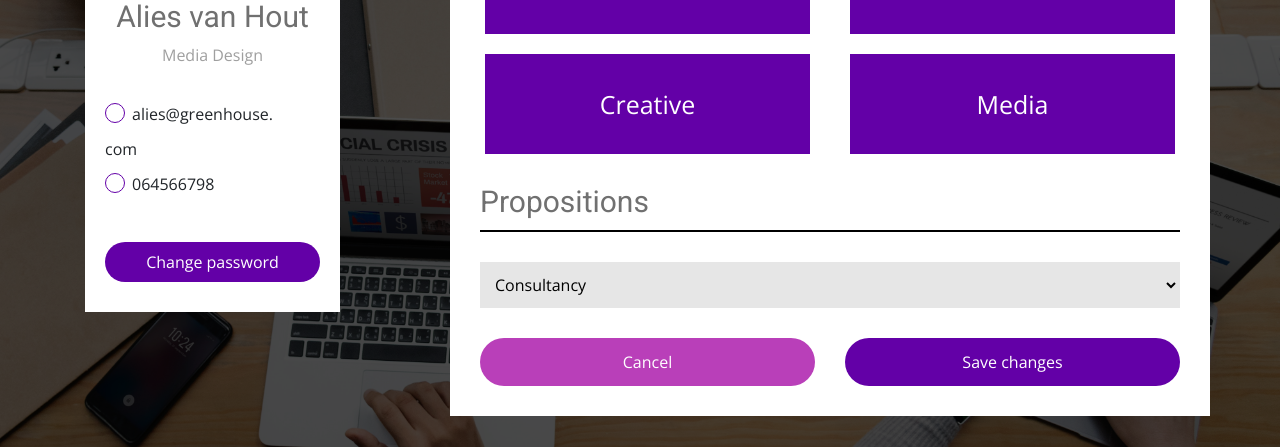
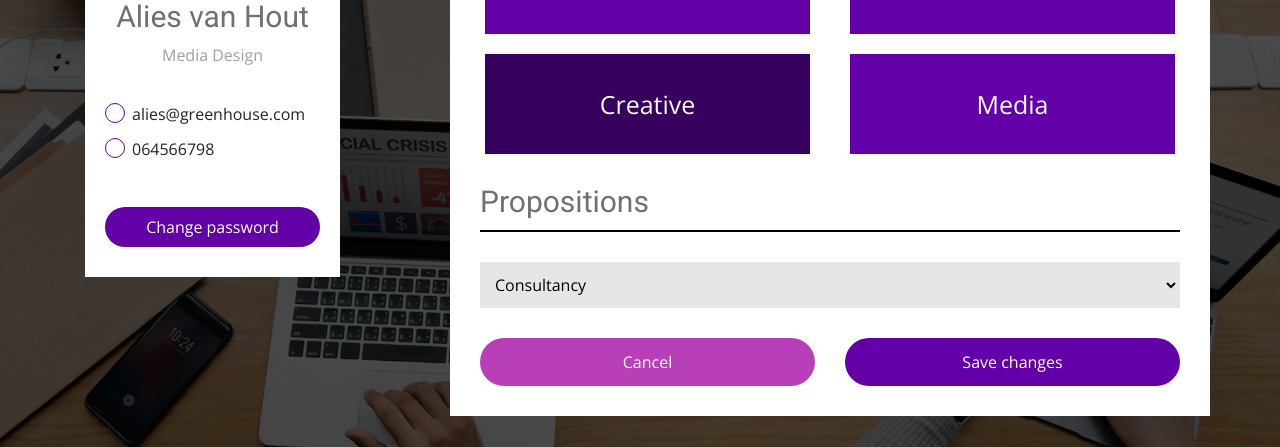
Before and after one commit to Sven-dev/greenhouse-flexwork-monitor, a PHP site: page /profile.php in a window 1280 px wide. Shown: the part 282-729 px from the top of the page. Run offline with PHP 8.4, Linux system fonts and the light colour scheme; some libraries are stand-ins or nearby versions.

Commit message:
add selected class on craft

```diff
--- a/css/main.css
+++ b/css/main.css
@@ -593,7 +593,8 @@ ul {
   .bg-profilepage .profiel .subSettings ul {
     padding-left: 0;
     list-style-type: none;
-    margin-bottom: 0; }
+    margin: 30px 0 40px;
+    width: 100%; }
     .bg-profilepage .profiel .subSettings ul li {
       line-height: 35px; }
       .bg-profilepage .profiel .subSettings ul li .testIcon {
@@ -618,8 +619,6 @@ ul {
     .bg-profilepage .profiel a:hover {
       background-color: #490776;
       text-decoration: none; }
-  .bg-profilepage .profiel .subSettings {
-    margin: 30px 0 40px; }
 
 .bg-profilepage .editProfile {
   width: 100%;
@@ -645,6 +644,8 @@ ul {
     .bg-profilepage .editProfile .crafts:hover {
       background-color: #490776;
       text-decoration: none; }
+  .bg-profilepage .editProfile .selected {
+    background-color: #38005e; }
   .bg-profilepage .editProfile select {
     width: 100%;
     padding: 10px 20px 10px 10px;
--- a/profile.php
+++ b/profile.php
@@ -33,7 +33,7 @@
                     <div class="crafts col-md-6">
                         Data
                     </div>
-                    <div class="crafts col-md-6">
+                    <div class="crafts selected col-md-6">
                         Creative
                     </div>
                     <div class="crafts col-md-6">
--- a/scss/main.scss
+++ b/scss/main.scss
@@ -702,7 +702,8 @@ ul{
         ul{
             padding-left: 0;
             list-style-type: none;
-            margin-bottom: 0;
+            margin: 30px 0 40px;
+            width: 100%;
             li{
                 line-height: 35px;
                 .testIcon{
@@ -734,9 +735,6 @@ ul{
            text-decoration: none;
         }
     }
-    .subSettings{
-        margin: 30px 0 40px;
-    }
    }
    .editProfile{
     width: 100%;
@@ -764,6 +762,9 @@ ul{
            background-color: #490776;
            text-decoration: none;
         }
+    }
+    .selected{
+        background-color: #38005e;
     }
     select{
         width: 100%;
```
